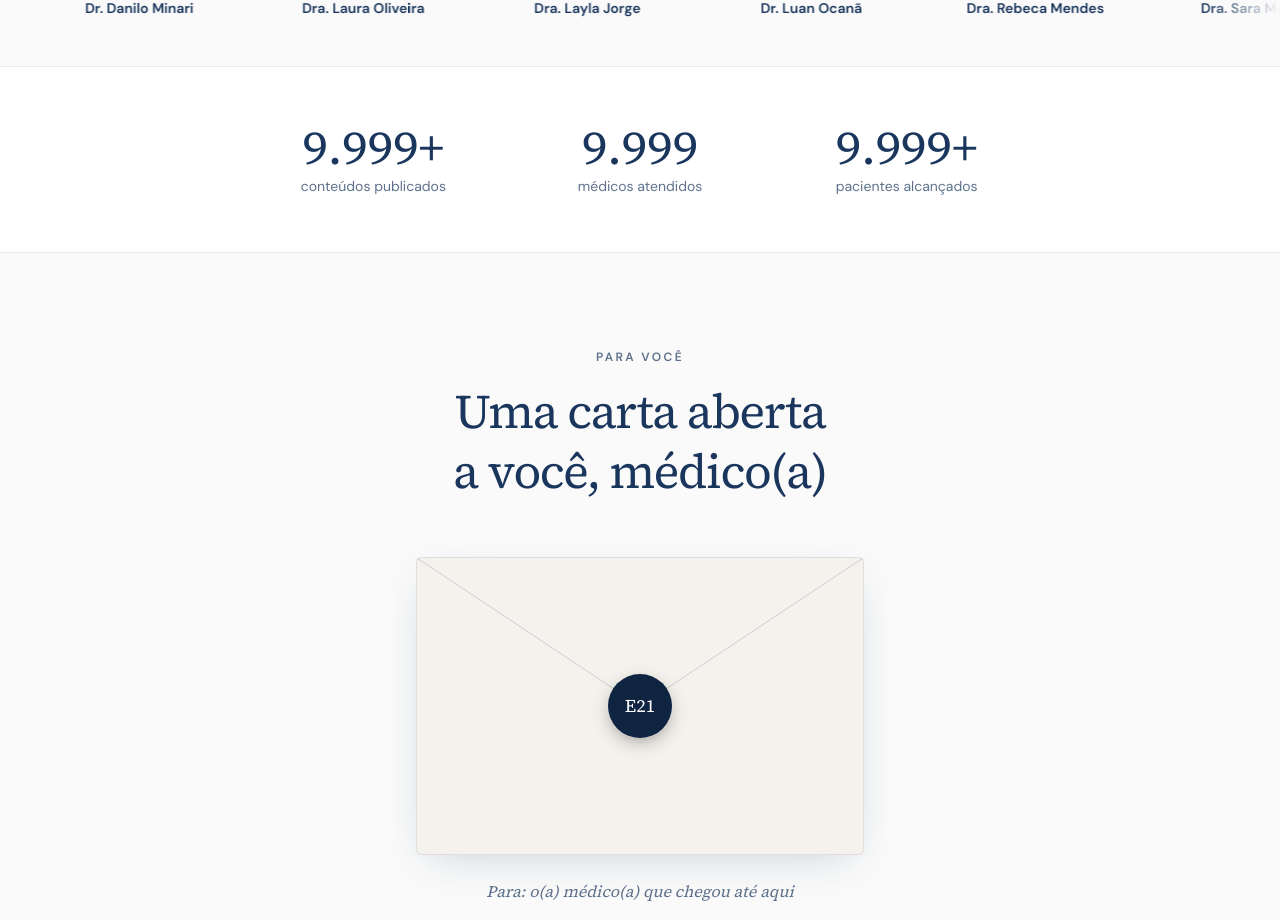
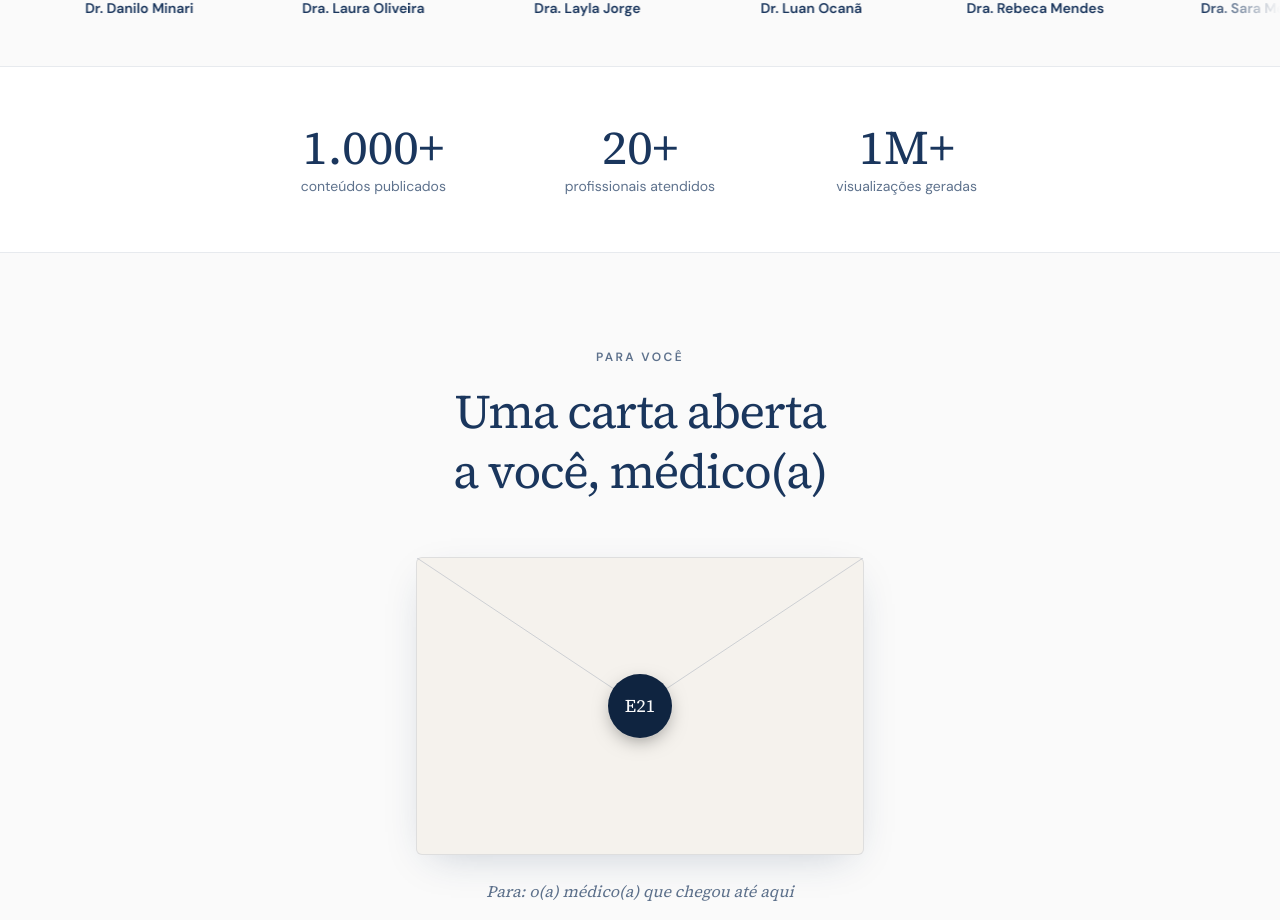
Before and after one commit to edu4rdov-e21/e21med, a Next.js app: page / in a window 1280 px wide. Shown: the part 1000-1920 px from the top of the page. Built offline with nearby package versions, Linux system fonts and the light colour scheme.

Commit message:
feat: numeros reais no StatsBar (1.000+ conteudos, 20+ profissionais, 1M+ views)
Valores na casa do milhao contam em "M" (0,4M -> 1M) pra caber nas
3 colunas do mobile sem jitter de largura.

Co-Authored-By: Claude Fable 5 <noreply@anthropic.com>

```diff
--- a/src/components/StatItem.tsx
+++ b/src/components/StatItem.tsx
@@ -3,6 +3,15 @@
 import { useCountUp } from "@/hooks/useCountUp";
 
 const formatter = new Intl.NumberFormat("pt-BR");
+
+// Valores na casa do milhão contam em "M" ("0,4M" -> "1M") pra caber
+// nas 3 colunas do mobile sem jitter de largura
+function formatStat(current: number, target: number): string {
+  if (target >= 1_000_000) {
+    return `${formatter.format(Math.round((current / 1_000_000) * 10) / 10)}M`;
+  }
+  return formatter.format(current);
+}
 
 export default function StatItem({
   value,
@@ -21,7 +30,7 @@ export default function StatItem({
     <div ref={ref} className="flex flex-col items-center text-center gap-1.5">
       <span className="font-serif text-3xl sm:text-4xl lg:text-5xl text-navy tabular-nums leading-none">
         {prefix}
-        {formatter.format(current)}
+        {formatStat(current, value)}
         {suffix}
       </span>
       <span className="text-xs sm:text-sm text-navy/70 leading-snug">
--- a/src/lib/constants.ts
+++ b/src/lib/constants.ts
@@ -51,12 +51,9 @@ export const SOCIAL_PROOF = {
 
 export const STATS = {
   items: [
-    // TODO Eduardo: número real
-    { value: 9999, suffix: "+", label: "conteúdos publicados" },
-    // TODO Eduardo: número real
-    { value: 9999, suffix: "", label: "médicos atendidos" },
-    // TODO Eduardo: número real
-    { value: 9999, suffix: "+", label: "pacientes alcançados" },
+    { value: 1000, suffix: "+", label: "conteúdos publicados" },
+    { value: 20, suffix: "+", label: "profissionais atendidos" },
+    { value: 1000000, suffix: "+", label: "visualizações geradas" },
   ],
 } as const;
 
```
